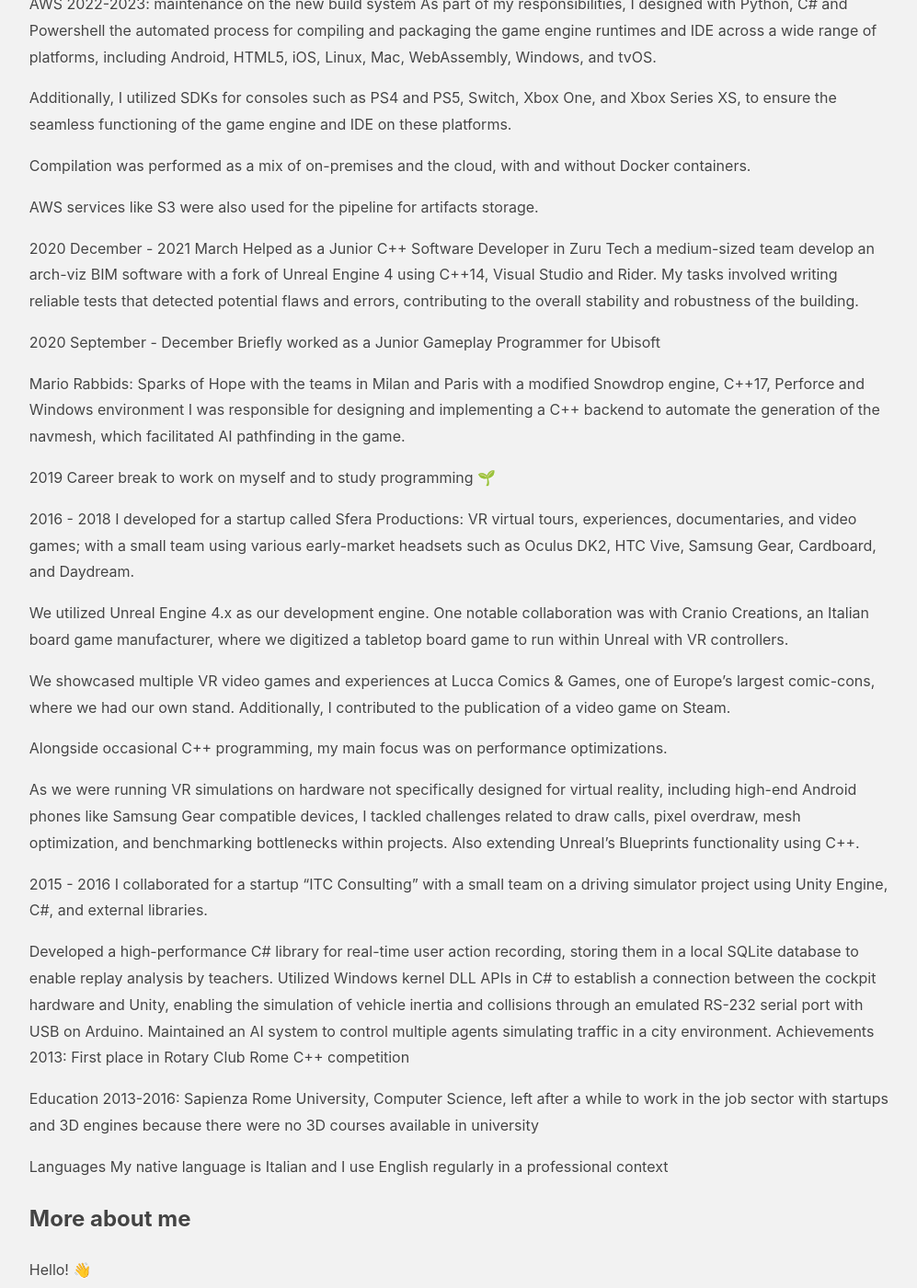
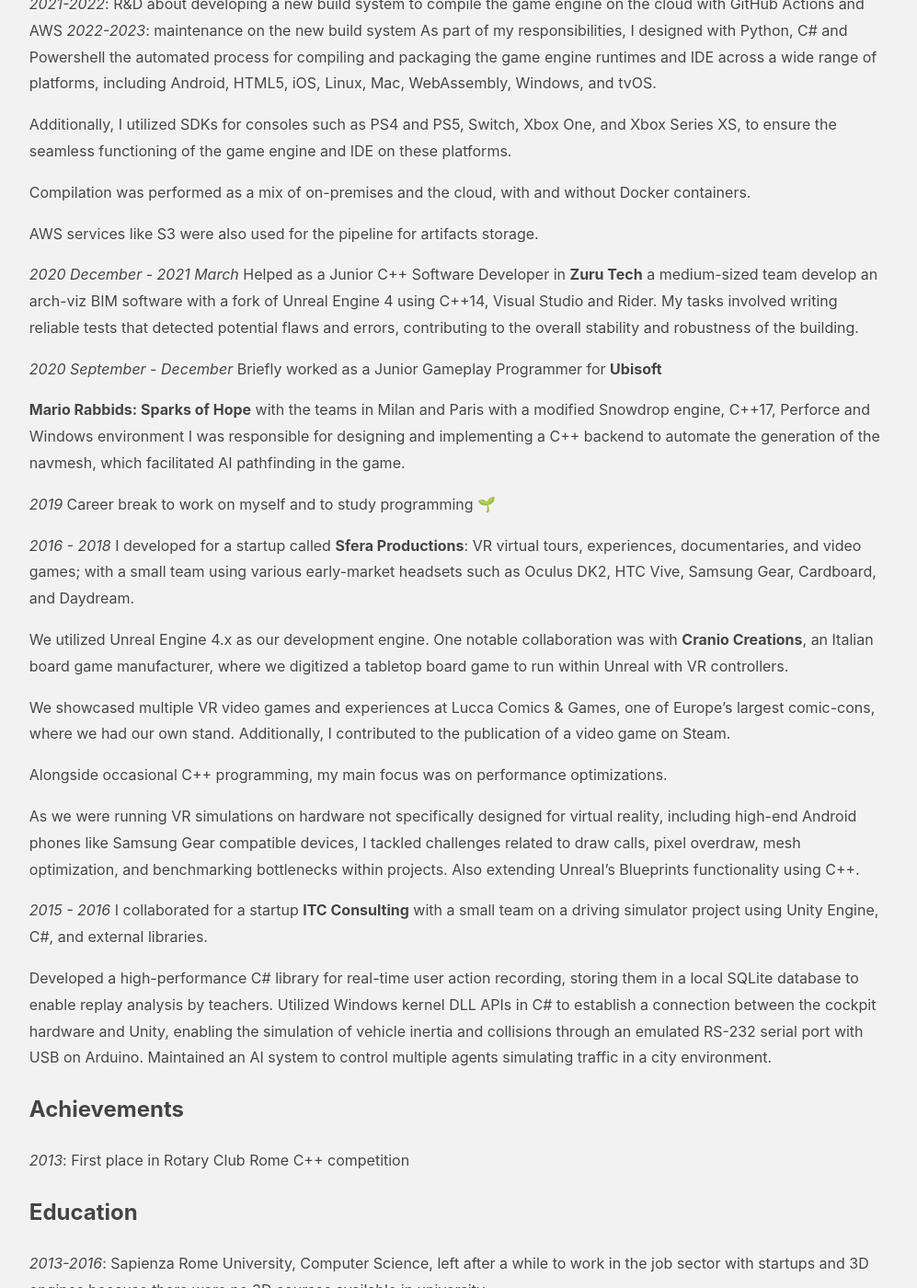
Before and after one commit to yatima1460/yatima1460.github.io, a Jekyll site: the page built from cv.md, in a window 1280 px wide and 1400 px high, scrolled down 879 px. Shown: the whole window at 92% size, without its empty margins (141-1138 px from the left). Built offline with Jekyll 4.4.1, drawn with Linux system fonts in a browser that asks for light colours; some of the changed text lies outside the part shown.

Commit message:
fixes for markdown

```diff
--- a/cv.md
+++ b/cv.md
@@ -9,27 +9,27 @@
 
 ### 2023 October - Future
 
-Working as contractor in **People Can Fly** (ex Epic Games Poland) as a Senior Build Engineer.
+Working as contractor in **People Can Fly** (ex **Epic Games Poland**) as a Senior Build Engineer.
 
 *2023-2024*: Maintained the current pipelines with Jenkins + Groovy and started implementing Epic Games' BuildGraph solution to simplify Unreal compilation.
 *2024-2025*: Owner of the Epic Games' Horde build system used internally
 *2026-Now*: Perforce admin, Swarm admin, Ansible deployment, Docker, Robomerge, every kind of automation!
 
 *2023 August* - Now
-I am presently working on retainer as a contractor for Anguilla-based consulting company NHB Consulting SEZC, providing networking support for MikroTik devices, Ubiquiti, OPNSense and cybersecurity coaching for its senior staff of digital nomads.
+I am presently working on retainer as a contractor for Anguilla-based consulting company **NHB Consulting SEZC**, providing networking support for **MikroTik** devices, **Ubiquiti**, **OPNSense** and cybersecurity coaching for its senior staff of digital nomads.
 
 
 ## Past
 
 *2023 June* - August
-Worked very briefly in Crytek, as a Build Engineer to maintain the automated processes to build Crysis 4, Hunt and CryEngine and distribute them to customers and QA. Python was the main scripting language of the build system.
+Worked very briefly in **Crytek**, as a Build Engineer to maintain the automated processes to build Crysis 4, Hunt and **CryEngine** and distribute them to customers and QA. Python was the main scripting language of the build system.
 
 
-2021 - 2023
-I worked as the Build Engineer of GameMaker engine, part of YoYoGames, subsidiary of Opera as a contractor.
+*2021 - 2023*
+I worked as the Build Engineer of **GameMaker** engine, part of **YoYoGames**, subsidiary of **Opera** as a contractor.
 
-2021-2022: R&D about developing a new build system to compile the game engine on the cloud with GitHub Actions and AWS
-2022-2023: maintenance on the new build system
+*2021-2022*: R&D about developing a new build system to compile the game engine on the cloud with GitHub Actions and AWS
+*2022-2023*: maintenance on the new build system
 As part of my responsibilities, I designed with Python, C# and Powershell the automated process for compiling and packaging the game engine runtimes and IDE across a wide range of platforms, including Android, HTML5, iOS, Linux, Mac, WebAssembly, Windows, and tvOS.
 
 Additionally, I utilized SDKs for consoles such as PS4 and PS5, Switch, Xbox One, and Xbox Series XS, to ensure the seamless functioning of the game engine and IDE on these platforms.
@@ -39,25 +39,25 @@
 AWS services like S3 were also used for the pipeline for artifacts storage.
 
 
-2020 December - 2021 March
-Helped as a Junior C++ Software Developer in Zuru Tech a medium-sized team develop an arch-viz BIM software with a fork of Unreal Engine 4 using C++14, Visual Studio and Rider. My tasks involved writing reliable tests that detected potential flaws and errors, contributing to the overall stability and robustness of the building.
+*2020 December - 2021 March*
+Helped as a Junior C++ Software Developer in **Zuru Tech** a medium-sized team develop an arch-viz BIM software with a fork of Unreal Engine 4 using C++14, Visual Studio and Rider. My tasks involved writing reliable tests that detected potential flaws and errors, contributing to the overall stability and robustness of the building.
 
 
-2020 September - December
-Briefly worked as a Junior Gameplay Programmer for Ubisoft
+*2020 September - December*
+Briefly worked as a Junior Gameplay Programmer for **Ubisoft**
 
-Mario Rabbids: Sparks of Hope with the teams in Milan and Paris with a modified Snowdrop engine,
+**Mario Rabbids: Sparks of Hope** with the teams in Milan and Paris with a modified Snowdrop engine,
 C++17, Perforce and Windows environment
 I was responsible for designing and implementing a C++ backend to automate the generation of the navmesh, which facilitated AI pathfinding in the game.
 
-2019
+*2019*
 Career break to work on myself and to study programming 🌱
 
 
-2016 - 2018
-I developed for a startup called Sfera Productions: VR virtual tours, experiences, documentaries, and video games; with a small team using various early-market headsets such as Oculus DK2, HTC Vive, Samsung Gear, Cardboard, and Daydream.
+*2016 - 2018*
+I developed for a startup called **Sfera Productions**: VR virtual tours, experiences, documentaries, and video games; with a small team using various early-market headsets such as Oculus DK2, HTC Vive, Samsung Gear, Cardboard, and Daydream.
 
-We utilized Unreal Engine 4.x as our development engine. One notable collaboration was with Cranio Creations, an Italian board game manufacturer, where we digitized a tabletop board game to run within Unreal with VR controllers.
+We utilized Unreal Engine 4.x as our development engine. One notable collaboration was with **Cranio Creations**, an Italian board game manufacturer, where we digitized a tabletop board game to run within Unreal with VR controllers.
 
 We showcased multiple VR video games and experiences at Lucca Comics & Games, one of Europe's largest comic-cons, where we had our own stand. Additionally, I contributed to the publication of a video game on Steam.
 
```
Also changed, not shown: other parts of cv.md (+11 -7 lines).
